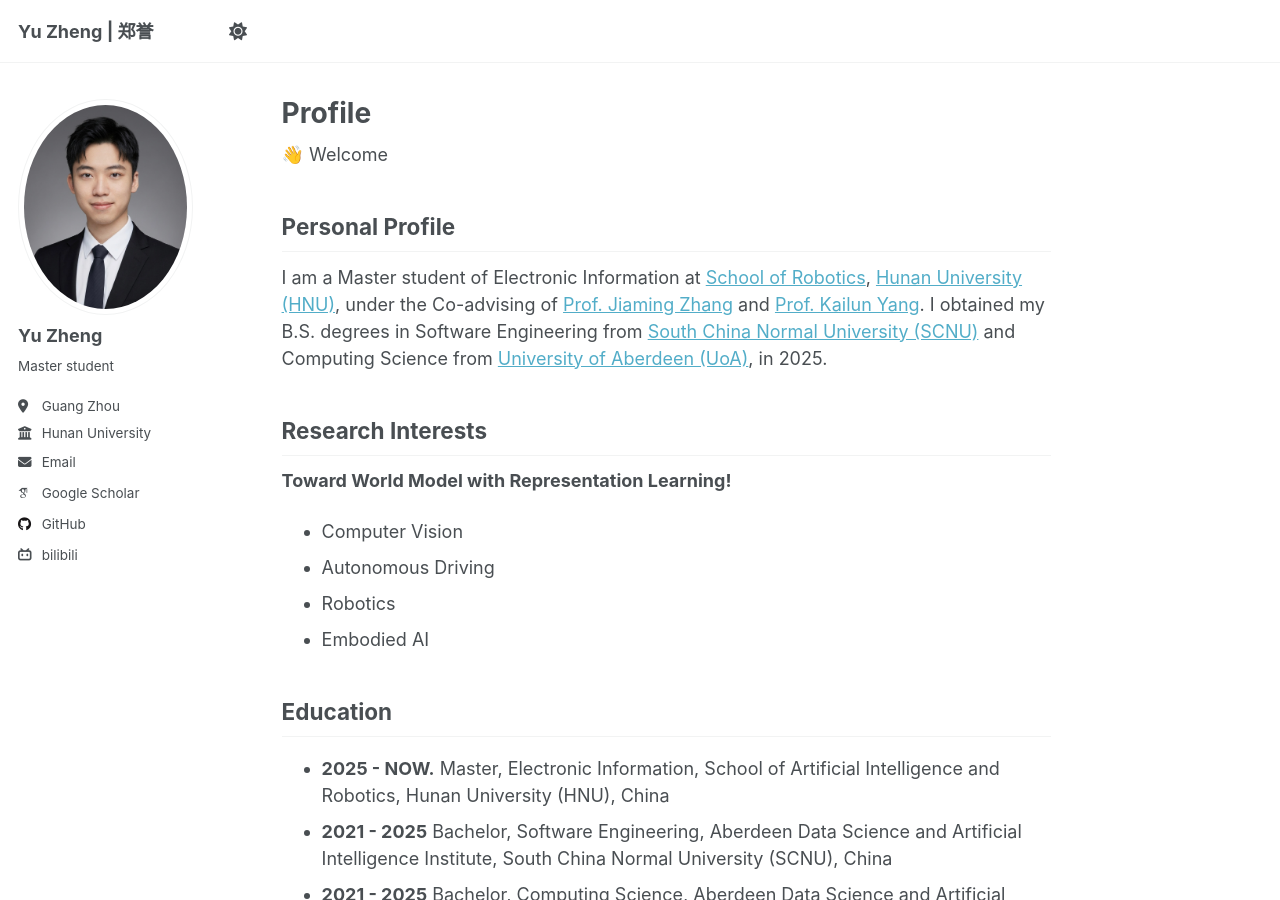
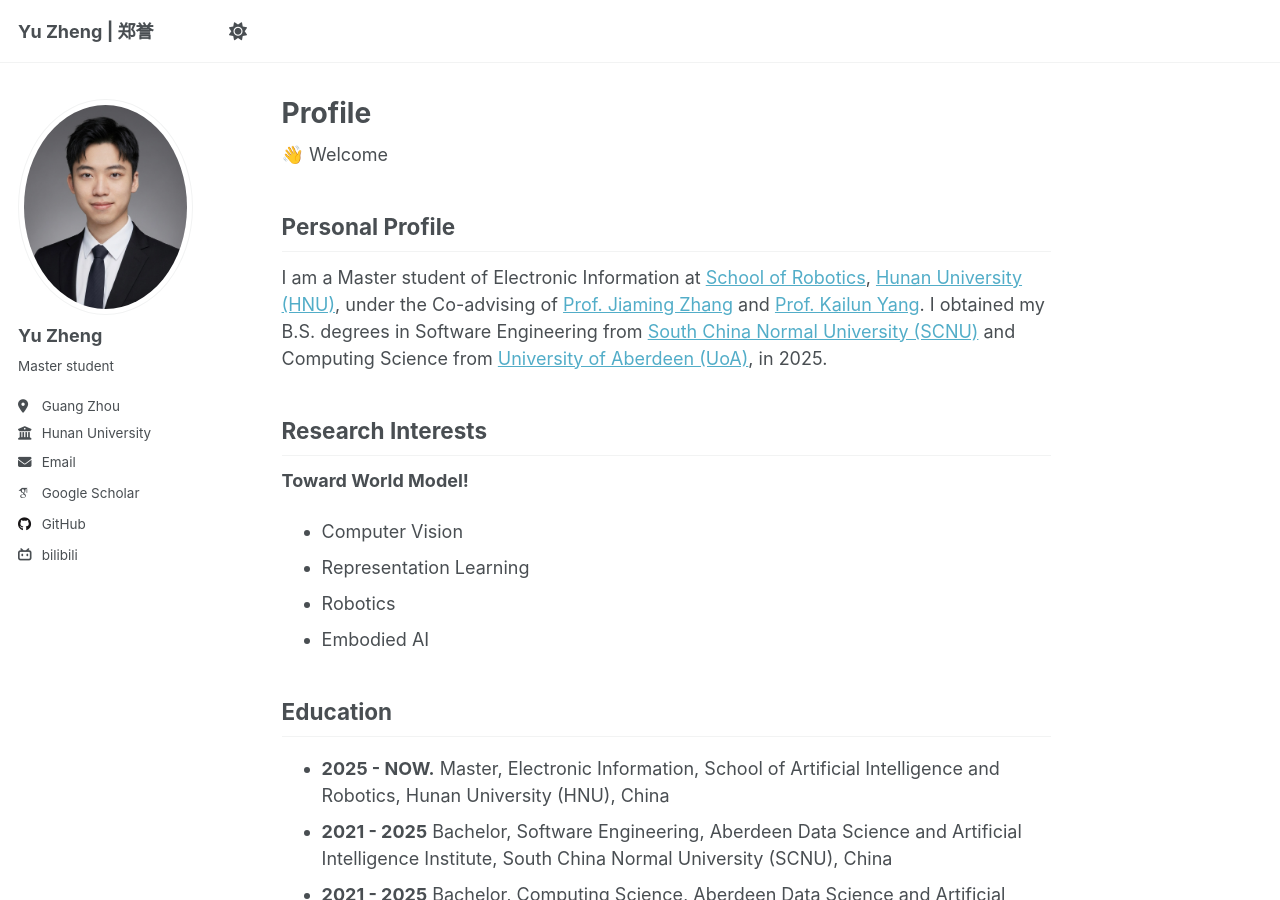
Before and after one commit to FaterYU/FaterYU.github.io, a Jekyll site: the page built from _pages/about.md, in a window 1280 px wide and 900 px high. Built offline with Jekyll 4.4.1, drawn with Linux system fonts in a browser that asks for light colours; some web fonts are replaced; a script that is not in the unit is left out.

Commit message:
Revise research interests and education section
Updated research interests and education details.

```diff
--- a/_pages/about.md
+++ b/_pages/about.md
@@ -15,10 +15,10 @@ I am a Master student of Electronic Information at [School of Robotics](http://r
 
 ## Research Interests
 
-**Toward World Model with Representation Learning!**
+**Toward World Model!**
 
 - Computer Vision
-- Autonomous Driving
+- Representation Learning
 - Robotics
 - Embodied AI
 
```
